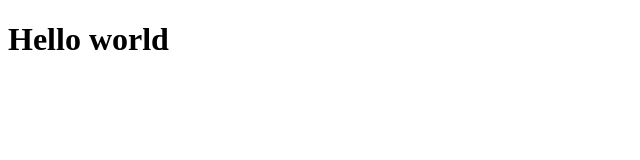
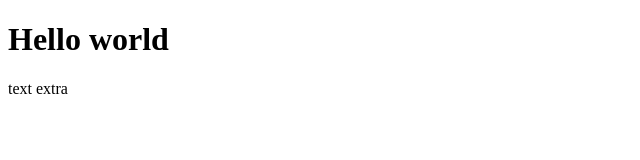
Before and after one commit to sandravah12345/javaexercicehtmlcss, a plain HTML site: page index.html in a window 1280 px wide. Shown: the full height of the page, 0-640 px from the left. Drawn offline with Linux system fonts and the light colour scheme.

Commit message:
deuxieme commit

```diff
--- a/index.html
+++ b/index.html
@@ -8,5 +8,9 @@
 </head>
 <body>
     <h1>Hello world</h1>
+
+    <p>text extra
+
+    </p>
 </body>
 </html>
```
Also changed, not shown: 1 other file.
